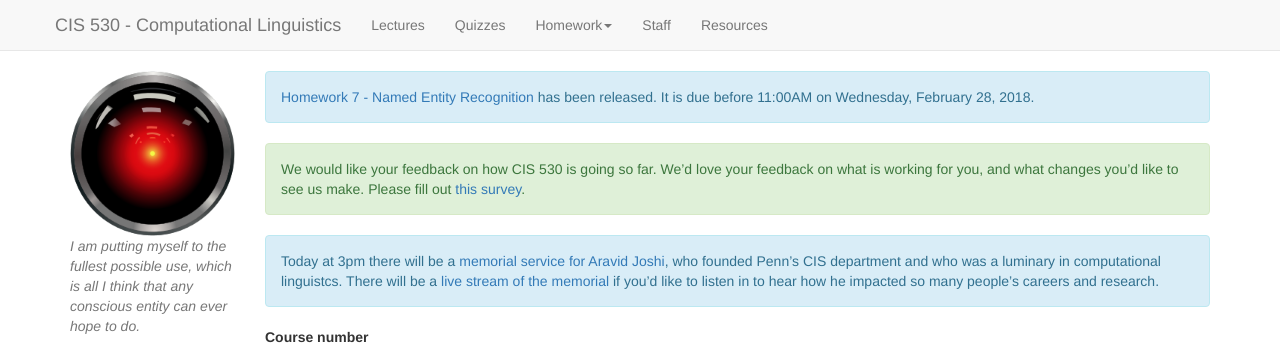
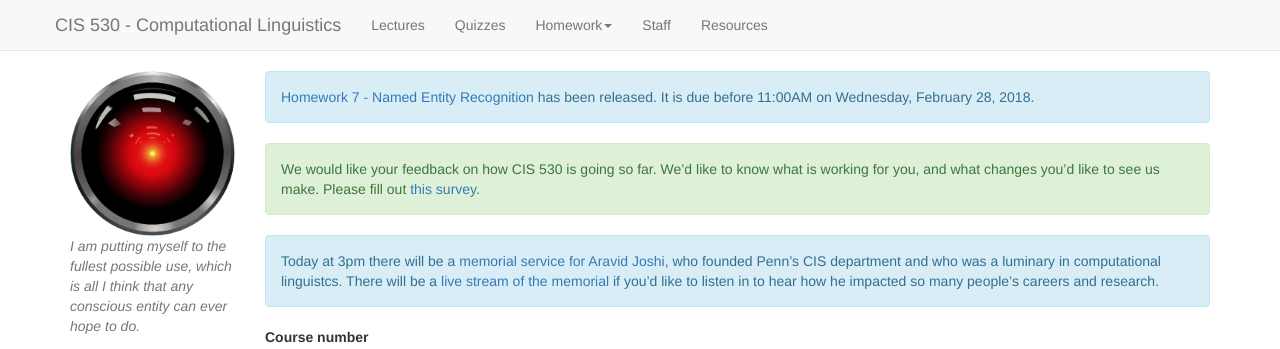
Before and after one commit to computational-linguistics-class/computational-linguistics-class.github.io, a Jekyll site: the page built from index.md, in a window 1280 px wide. Shown: the top 349 px of the page. Built offline with Jekyll 4.4.1, drawn with Linux system fonts in a browser that asks for light colours; nearby versions of some CDN libraries; a script that is not in the unit is left out.

Commit message:
Minor rewording

```diff
--- a/index.md
+++ b/index.md
@@ -33,7 +33,7 @@ It is due before {{ page.due_date | date: "%I:%M%p" }} on {{ page.due_date | dat
 
 <!-- Display annoucement -->
 <div class="alert alert-success" markdown="1">
-We would like your feedback on how CIS 530 is going so far.  We'd love your feedback on what is working for you, and what changes you'd like to see us make.  Please fill out [this survey](https://docs.google.com/forms/d/e/1FAIpQLSfSOUZi1Ffnp0Zvek9DvB8KP4rVLiXooNJ4pH7426FqQCcr_A/viewform?usp=sf_link).
+We would like your feedback on how CIS 530 is going so far.  We'd like to know what is working for you, and what changes you'd like to see us make.  Please fill out [this survey](https://docs.google.com/forms/d/e/1FAIpQLSfSOUZi1Ffnp0Zvek9DvB8KP4rVLiXooNJ4pH7426FqQCcr_A/viewform?usp=sf_link).
 </div>
 <!-- End annoucement -->
 
```
